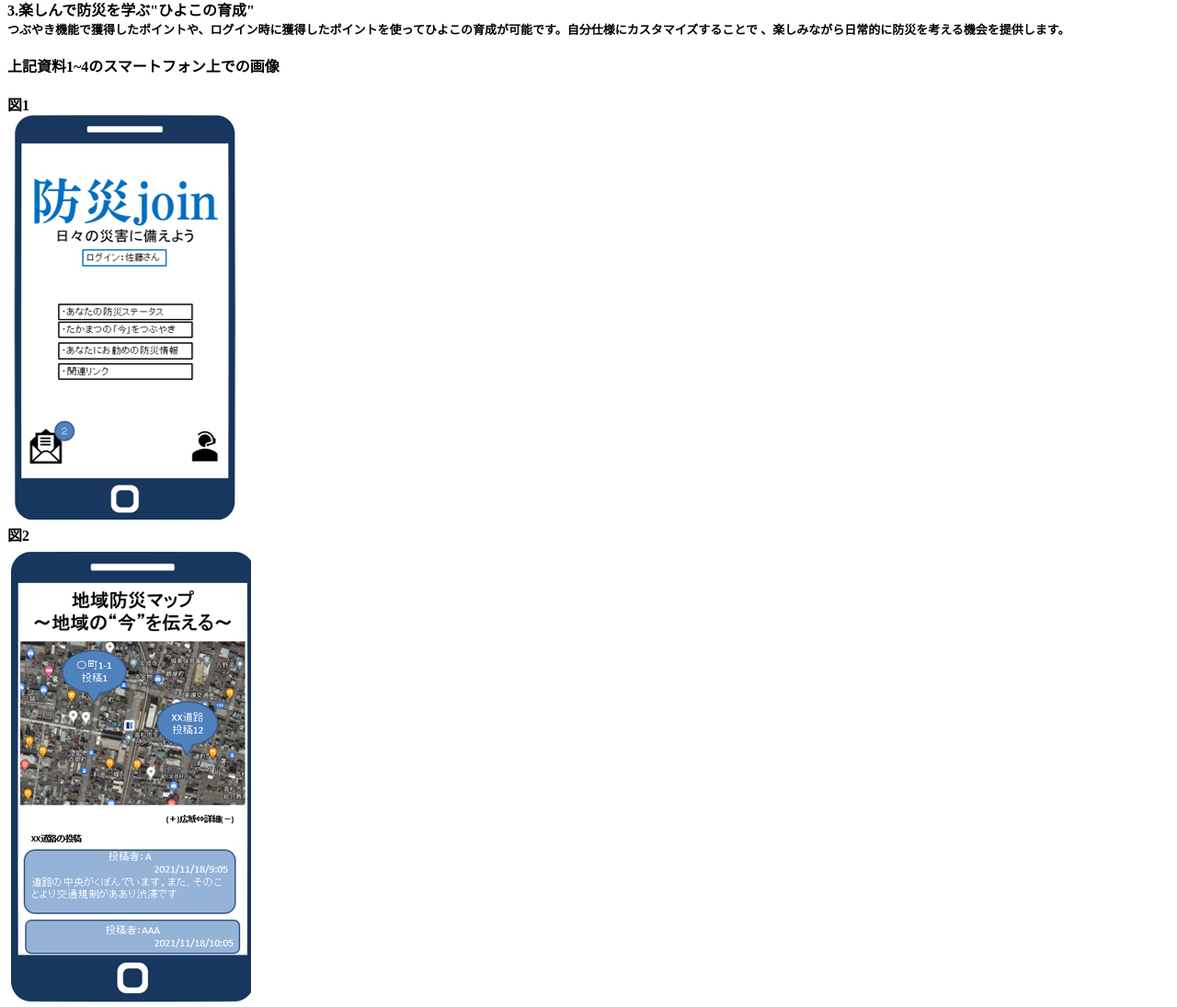
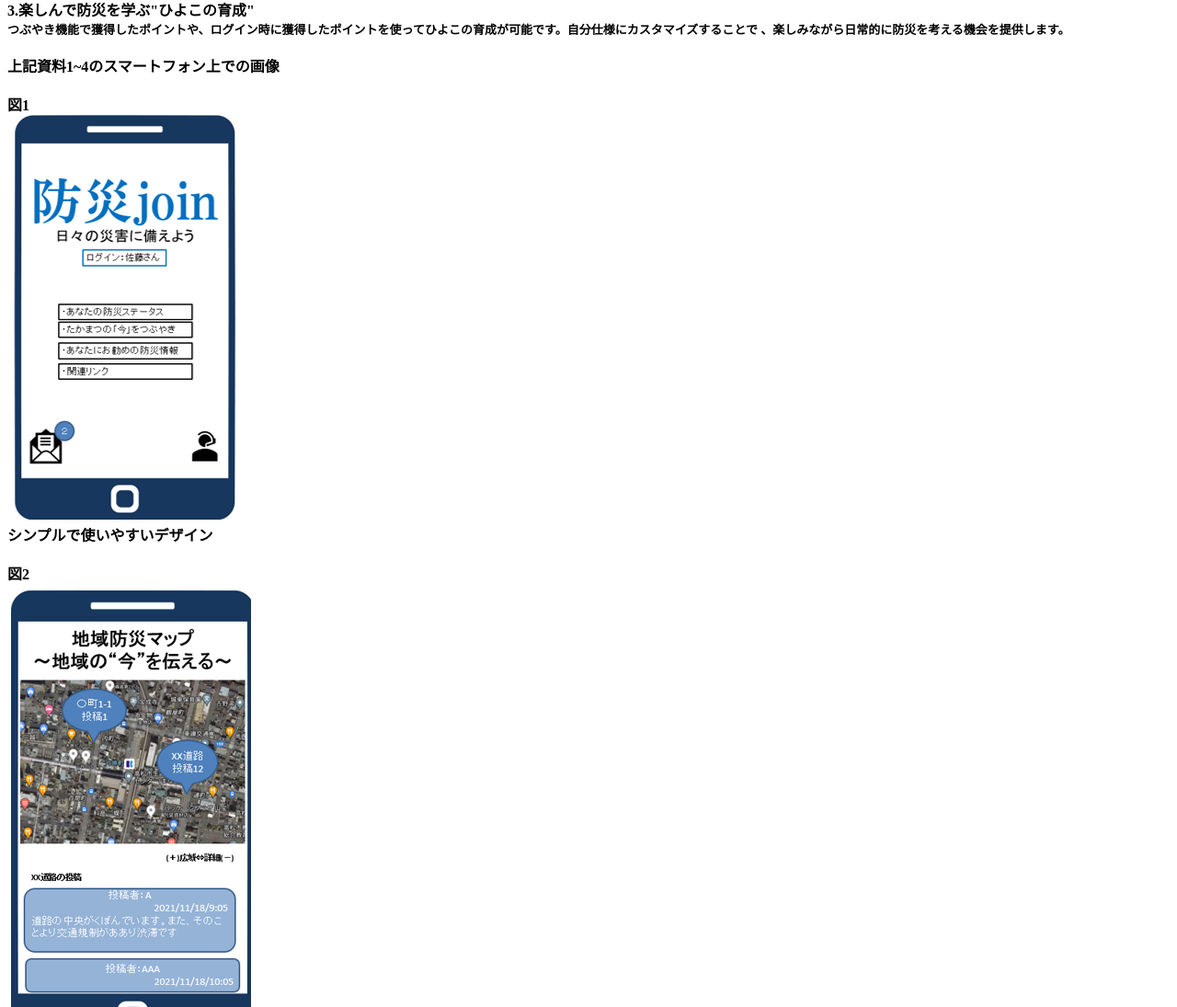
Before and after one commit to kananan06/kananan06.github.io, a plain HTML site: page index.html in a window 1280 px wide. Shown: the part 719-1814 px from the top of the page at 92% size. Drawn offline with Linux system fonts and the light colour scheme.

Commit message:
Update index.html

```diff
--- a/index.html
+++ b/index.html
@@ -9,7 +9,7 @@
   <body>
  <h1><center><b><font color=pink>Nishikawa's卒論制作</font></b></center></h1>
 
-<p><b>卒業制作発表：高松市の防災について</b></p>
+<p><b>（１）卒業制作発表：高松市の防災について</b></p>
     <br>目的:高松市における日常の防災意識向上を行う
     <br>
 
@@ -23,7 +23,7 @@
   <hr color=pink>
   <hr color=pink>
 
-    <p><b>概要：災害joinのホーム画像と、3つのコンテンツ</p>
+    <p><b>（２）概要：災害joinのホーム画像と、3つのコンテンツ</p>
     <br>シンプルでわかりやすいデザインのホーム画像
       <br>
     <br>1.自ら発信を促す、"今をつぶやく"昨日
@@ -41,7 +41,16 @@
 
  <br>図1
       <br>
+
+
+      <main>
+        <div class="left-column">
  <img src="saigaijoin.png" alt="防災joinのホーム画像" title="防災joinのホーム画像">
+          </div>
+        <div class="right-column">
+          シンプルで使いやすいデザイン
+          </div>
+        </main>
 
  <br>図2
       <br>
@@ -61,7 +70,7 @@
 
       <hr color=pink>
       <hr color=pink>
-    <p>詳細はPPT発表資料にて</p>
+    <p>（３）詳細はPPT発表資料にて</p>
 
   </body>
 </html>
```
